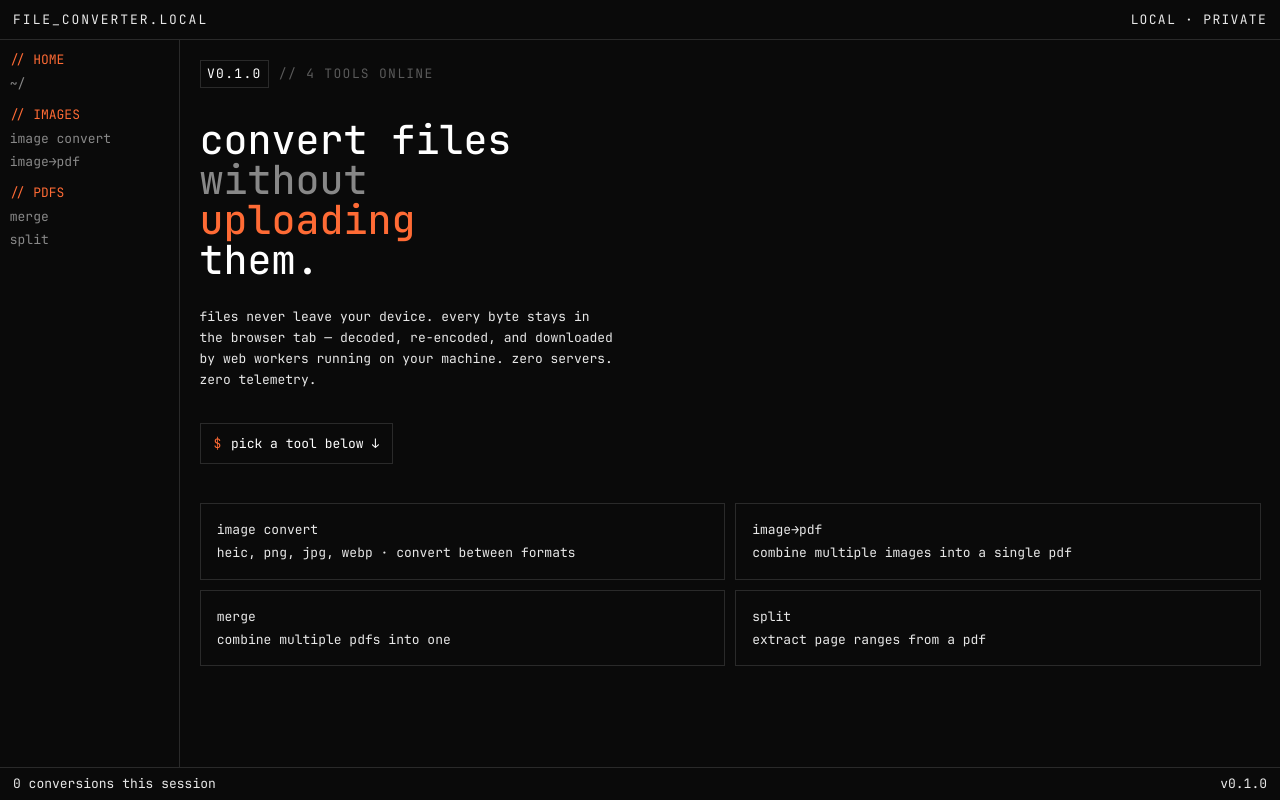
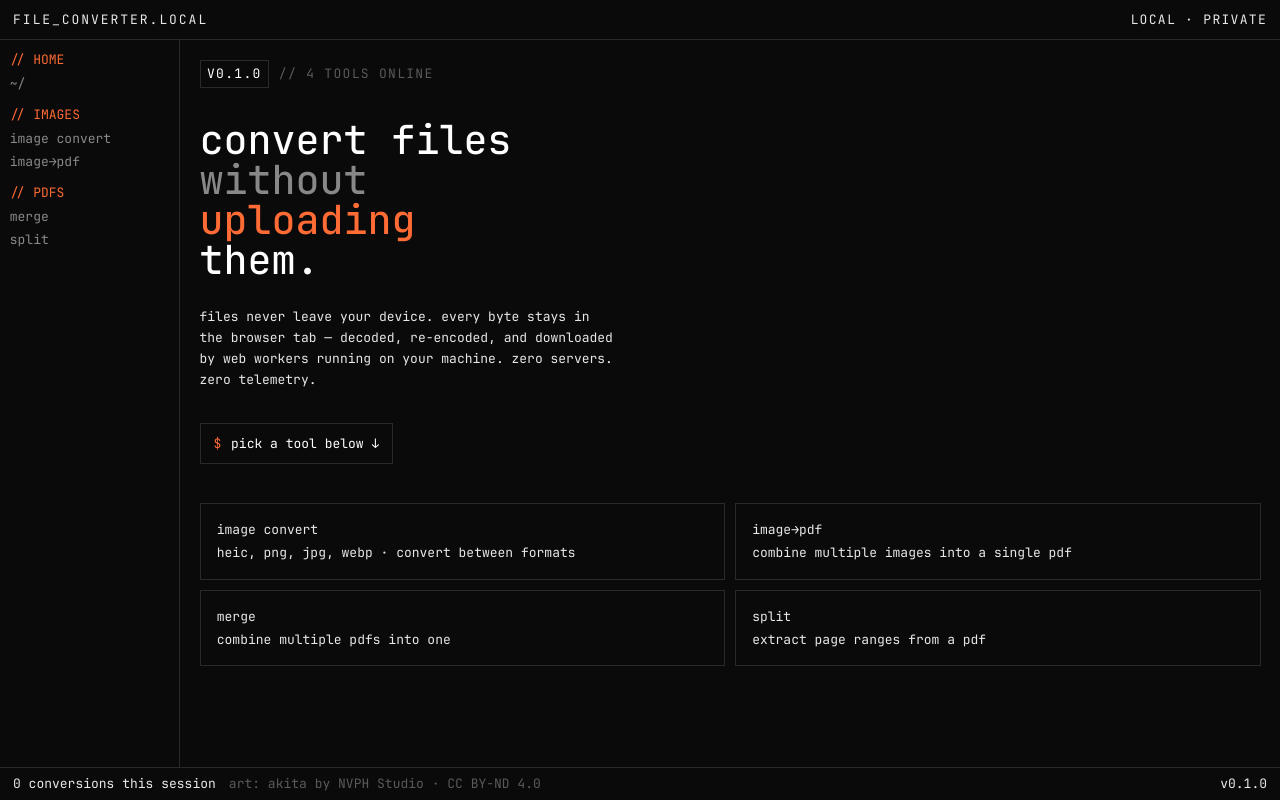
Before and after one commit to tonyyu2170/file-converter, a Next.js app: page / in a window 1280 px wide. Built offline with nearby package versions, Linux system fonts and the light colour scheme.

Commit message:
feat(layout): footer attribution for akita pet asset

```diff
--- a/src/components/layout/footer.tsx
+++ b/src/components/layout/footer.tsx
@@ -2,6 +2,26 @@ export function Footer({ count, version }: { count: number; version: string }) {
   return (
     <footer className="flex items-center gap-4 border-t border-[var(--color-hairline)] px-4 py-2 text-[var(--text-xs)] text-[var(--color-fg-muted)]">
       <span>{count} conversions this session</span>
+      <span className="text-[var(--color-fg-very-muted)]">
+        art:{" "}
+        <a
+          href="https://nvph-studio.itch.io/dog-animation-4-different-dogs"
+          target="_blank"
+          rel="noreferrer"
+          className="hover:text-[var(--color-fg-strong)]"
+        >
+          akita by NVPH Studio
+        </a>
+        {" · "}
+        <a
+          href="https://creativecommons.org/licenses/by-nd/4.0/"
+          target="_blank"
+          rel="noreferrer"
+          className="hover:text-[var(--color-fg-strong)]"
+        >
+          CC BY-ND 4.0
+        </a>
+      </span>
       <span className="ml-auto">{version}</span>
     </footer>
   );
```
Also changed, not shown: 1 other file (tests, documents, lock files or other folders).
